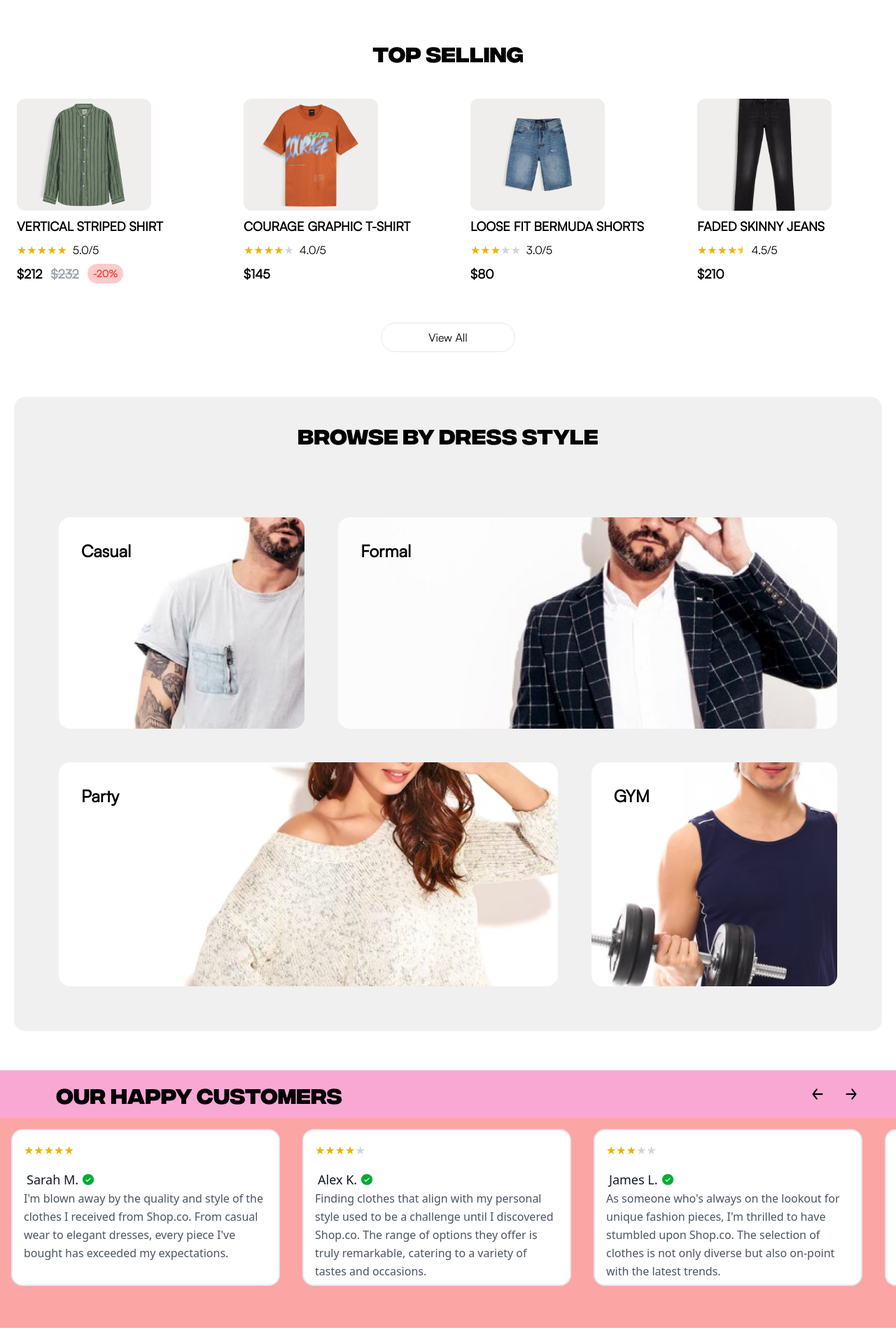
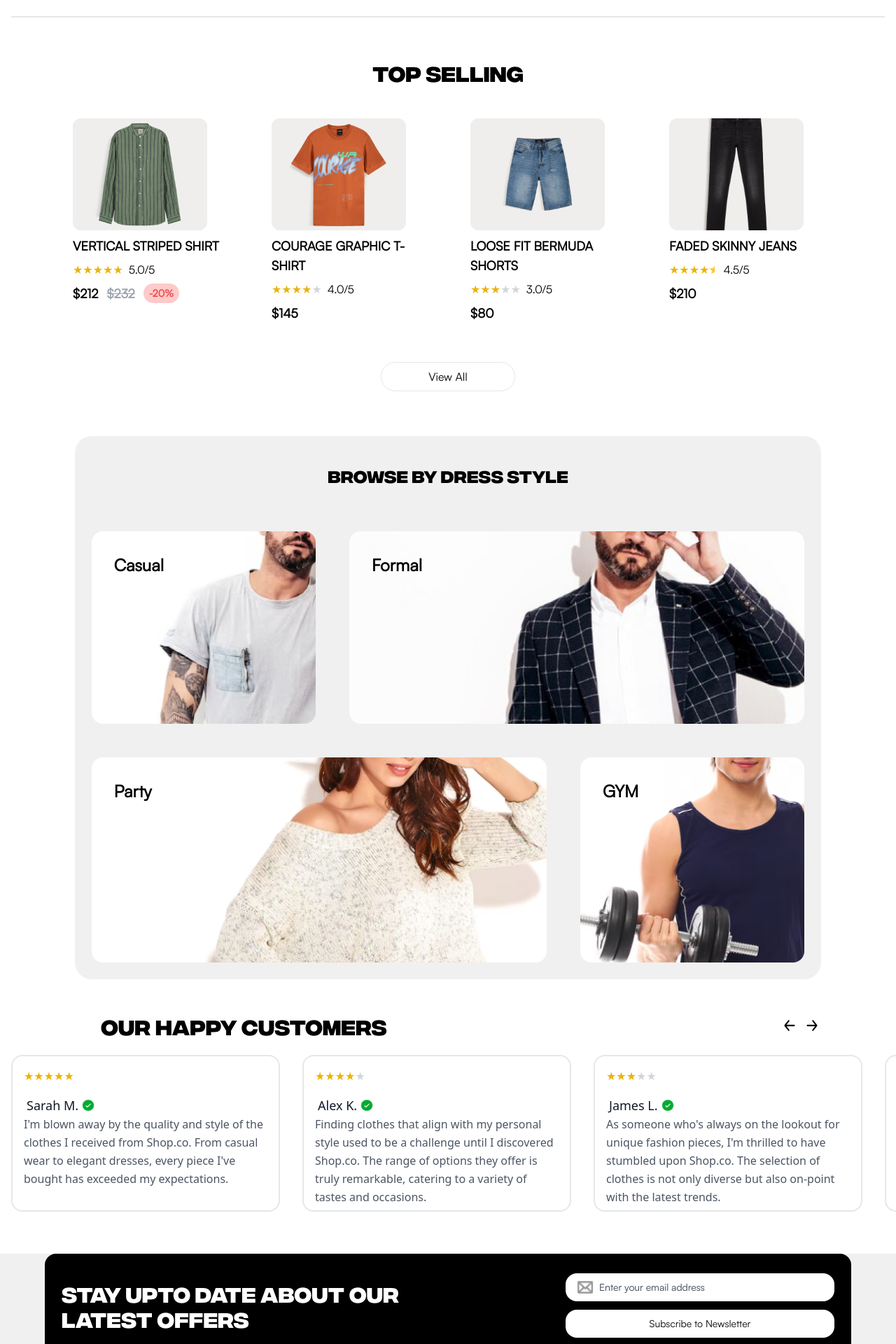
Before and after one commit to ShaikhAyeshaShahid/ecommerce_website, a Next.js app: page / in a window 1280 px wide. Shown: the part 1320-3240 px from the top of the page at 70% size. Built offline with nearby package versions, Linux system fonts and the light colour scheme.

Commit message:
responsive

```diff
--- a/src/app/layout.tsx
+++ b/src/app/layout.tsx
@@ -23,7 +23,7 @@ export default function RootLayout({
       <Salebanner/>
         <Navbar/>
         {children}
-        {/* <Footer/> */}
+        <Footer/>
         </body>
     </html>
   );
--- a/src/app/page.tsx
+++ b/src/app/page.tsx
@@ -301,7 +301,7 @@ export default function Home() {
       <p className="text-3xl text-center font-bold font-intergralcf text-black py-5 mt-4 mb-1">
         NEW ARRIVALS
       </p>
-      <div className="grid grid-cols-1 sm:grid-cols-2 md:grid-cols-4 gap-4 my-4 ">
+      <div className="grid grid-cols-1 sm:grid-cols-2 md:grid-cols-4 gap-4 my-4 mx-20">
         {clothes.map((item, index) => (
           <div
             key={index}
@@ -391,7 +391,7 @@ export default function Home() {
       <p className="text-3xl text-center font-bold font-intergralcf text-black py-5 mt-4 mb-1">
         TOP SELLING
       </p>
-      <div className="grid grid-cols-1 sm:grid-cols-2 md:grid-cols-4 gap-4 my-4 ">
+      <div className="grid grid-cols-1 sm:grid-cols-2 md:grid-cols-4 gap-4 my-4 mx-20">
         {topSelling.map((item, index) => (
           <div
             key={index}
@@ -481,13 +481,13 @@ export default function Home() {
 
 
       {/* Browse by Dress Style */}
-      <section className="bg-searchBgColor rounded-2xl h-1/4 flex flex-col items-center justify-center mx-16  my-10 sm:mx-5">
-        <p className="text-3xl text-center font-bold font-intergralcf text-black py-5 my-4">
+      <div className=" justify-items-center">
+      <div className="bg-searchBgColor rounded-3xl flex flex-col  w-10/12   my-10 sm:mx-2 ">
+        <p className="text-3xl sm:text-2xl text-center font-bold font-intergralcf text-black py-5 sm:py-10">
           BROWSE BY DRESS STYLE
         </p>
-        <div className="flex flex-col w-full px-10 py-10">
         {/* Row 1 */}
-          <div className="flex w-full">
+        <div className="flex ">
             {/* Image 1 with Text Overlay */}
             <div className="relative md:p-2 p-1 w-1/2 m-4 rounded-2xl">
               <Image
@@ -520,7 +520,7 @@ export default function Home() {
           </div>
 
           {/* Row 2 */}
-          <div className="flex w-full">
+          <div className="flex ">
             {/* Image 3 with Text Overlay */}
             <div className="relative md:p-2 p-1 w-full m-4">
               <Image
@@ -550,7 +550,10 @@ export default function Home() {
             </div>
           </div>
       </div>
-      </section>
+      </div>
+
+
+
 
 
 
@@ -566,28 +569,32 @@ export default function Home() {
 
 
       {/* Our Happy Customers */}
-      <div className="flex flex-col justify-start items-start my-4 bg-red-300">
-        <div className="flex w-full items-center justify-between px-4 bg-pink-300">
-          <p className="text-3xl mx-16 text-center font-bold font-intergralcf text-black py-2 my-2">
+      <div className="flex flex-col justify-start items-start ">
+        <div className="flex flex-col sm:flex-row w-full items-center justify-between px-6 sm:px-20">
+  {/* Text Section */}
+  <p className="text-xl sm:text-3xl mx-2 sm:mx-16 text-center font-bold font-intergralcf text-black py-2 my-2 sm:my-0">
     OUR HAPPY CUSTOMERS
   </p>
-          <div className="flex mx-6">
+
+  {/* Arrows Section */}
+  <div className="flex items-center mx-0 sm:mx-6">
     <Image
       src="/arrowleft.png"
       height={10}
       width={10}
       alt="arrow left"
-              className="w-4 h-4 mx-4"
+      className="w-6 h-6 sm:w-4 sm:h-4 mx-2"
     />
     <Image
       src="/arrowright.png"
       height={10}
       width={10}
       alt="arrow right"
-              className="w-4 h-4 mx-4"
+      className="w-6 h-6 sm:w-4 sm:h-4 mx-2"
     />
   </div>
 </div>
+
         <section className="text-gray-600 body-font flex w-full h-[300px] overflow-x-auto">
           <div className="flex w-max">
             {happyCustomer.map((item, index) => (
```
Lines whose indentation alone changed are shown as unchanged.
